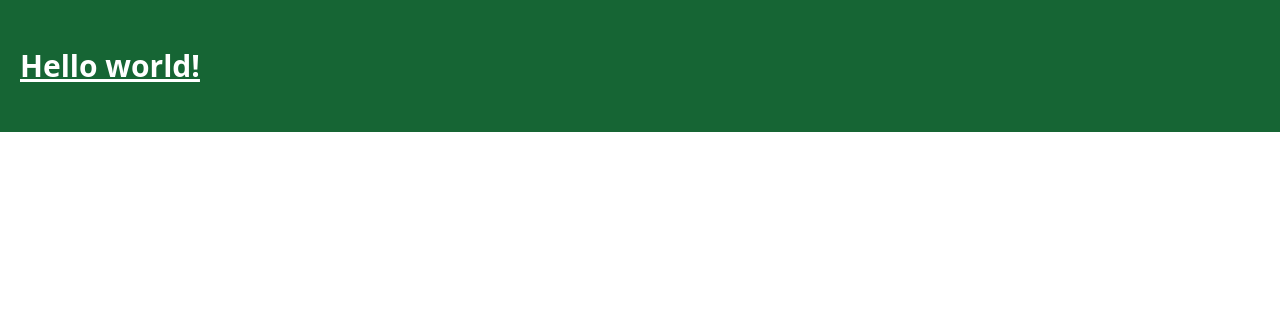
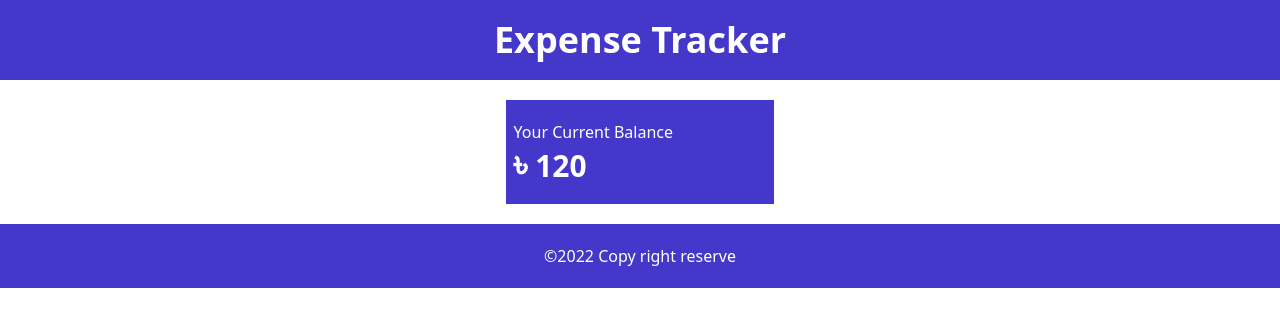
Before and after one commit to Jahid1499/advance-expense-tracker-application, a React (Vite) app: page / in a window 1280 px wide. Shown: the top 326 px of the page. Built offline with nearby package versions, Linux system fonts and the light colour scheme; no server answers.

Commit message:
In home page, balance header add

```diff
--- a/src/App.tsx
+++ b/src/App.tsx
@@ -1,9 +1,27 @@
+import { BrowserRouter, Route, Routes } from "react-router-dom";
+import Home from "./pages/Home";
+import Transaction from "./pages/Transaction";
+
 function App() {
   return (
     <>
-      <h1 className="text-3xl font-bold underline bg-green-800 py-12 px-5 text-white">
-        Hello world!
-      </h1>
+      <div className="flex min-w-full flex-col">
+        <div className="p-[20px] text-center bg-[#4338ca] text-white text-4xl font-bold">
+          <h1>Expense Tracker</h1>
+        </div>
+        <div className="w-[21%] mx-auto my-5">
+          <BrowserRouter>
+            <Routes>
+              <Route path="/" element={<Home />} />
+              <Route path="/transaction" element={<Transaction />} />
+            </Routes>
+          </BrowserRouter>
+        </div>
+
+        <div className="p-[20px] text-center bg-[#4338ca] text-white">
+          &copy;2022 Copy right reserve
+        </div>
+      </div>
     </>
   );
 }
--- a/src/components/layouts/Layouts.tsx
+++ /dev/null
@@ -1,5 +0,0 @@
-const Layouts = () => {
-  return <h1> Layouts </h1>;
-};
-
-export default Layouts;
--- a/src/pages/Home.tsx
+++ b/src/pages/Home.tsx
@@ -1,5 +1,11 @@
+import Balance from "../ui/Balance";
+
 const Home = () => {
-  return <h1> Home </h1>;
+  return (
+    <>
+      <Balance />
+    </>
+  );
 };
 
 export default Home;
--- a/src/ui/Balance.tsx
+++ b/src/ui/Balance.tsx
@@ -1,5 +1,32 @@
 const Balance = () => {
-  return <h1> Balance </h1>;
+  // const calculateIncome = (transactions) => {
+  //   let income = 0;
+  //   transactions.forEach((transaction) => {
+  //     const { type, amount } = transaction;
+  //     console.log(typeof amount);
+  //     if (type === "income") {
+  //       income += amount;
+  //     } else {
+  //       income -= amount;
+  //     }
+  //   });
+
+  //   return income;
+  // };
+
+  return (
+    <div className="bg-[#4338ca] text-white px-2 py-5">
+      <p>Your Current Balance</p>
+      <h3 className="text-3xl font-bold">
+        <span className="text-4xl">৳</span> 120
+        {/* {transactions?.length > 0 ? (
+          <span>{numberWithCommas(calculateIncome(transactions))}</span>
+        ) : (
+          0
+        )} */}
+      </h3>
+    </div>
+  );
 };
 
 export default Balance;
```
